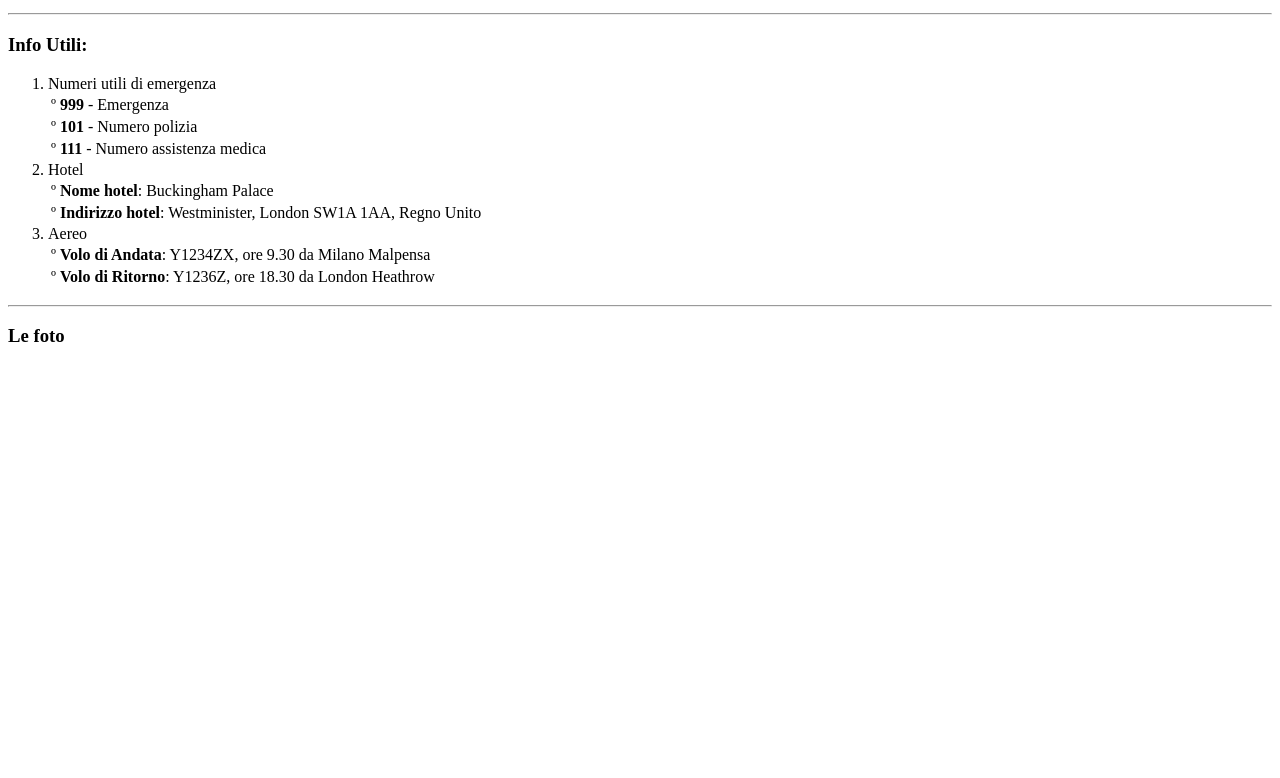
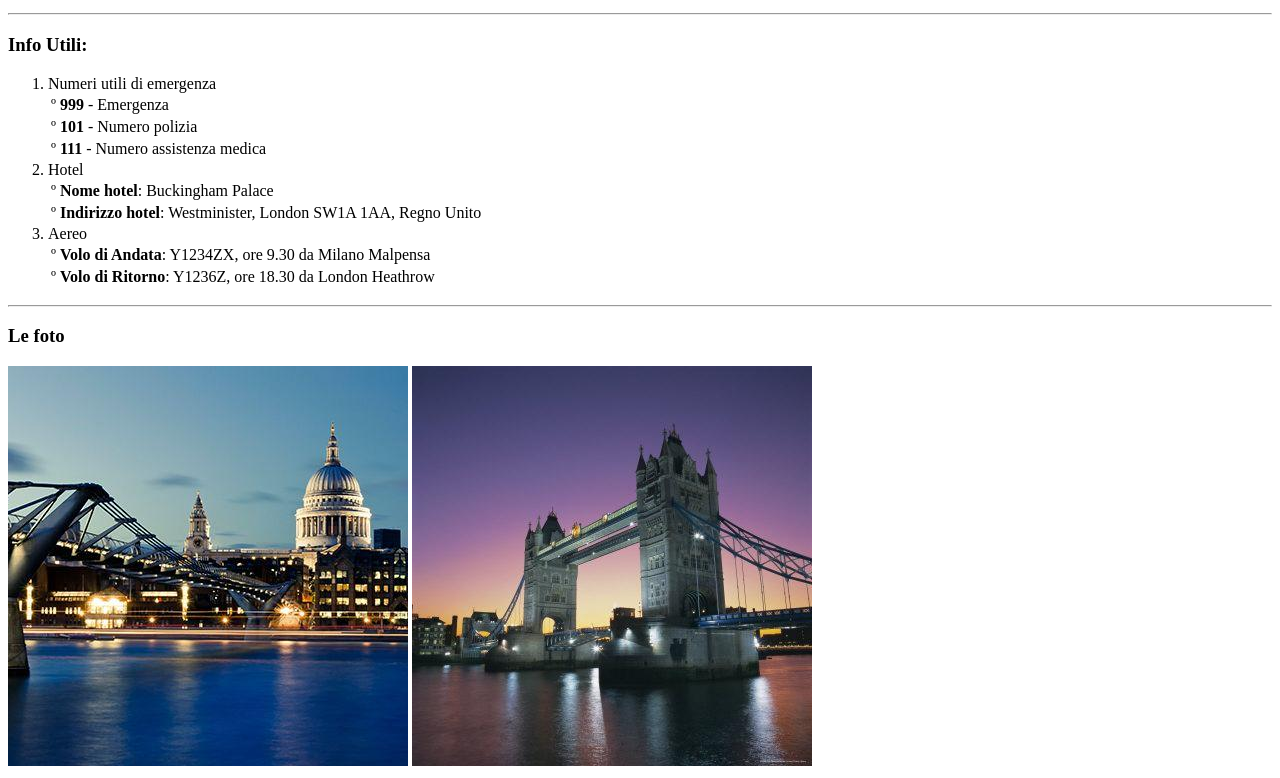
Before and after one commit to Kevin-Garri/html-london-trip, a plain HTML site: page index.html in a window 1280 px wide. Shown: the part 1017-1795 px from the top of the page. Before the commit the page ends 1383 px from the top, so only its background shows below. Drawn offline with Linux system fonts and the light colour scheme.

Commit message:
[add] img

```diff
--- a/index.html
+++ b/index.html
@@ -122,10 +122,10 @@
   <footer>
     <hr>
     <h3>Le foto</h3>
+    <img src="./img/london-bridge.jpg" alt="">
+    <img src="./img/evening-tower.jpg" alt="">
 
   </footer>
-
-
 
 </body>
 
```
Also changed, not shown: img/evening-tower.jpg (added), img/london-bridge.jpg (added).
